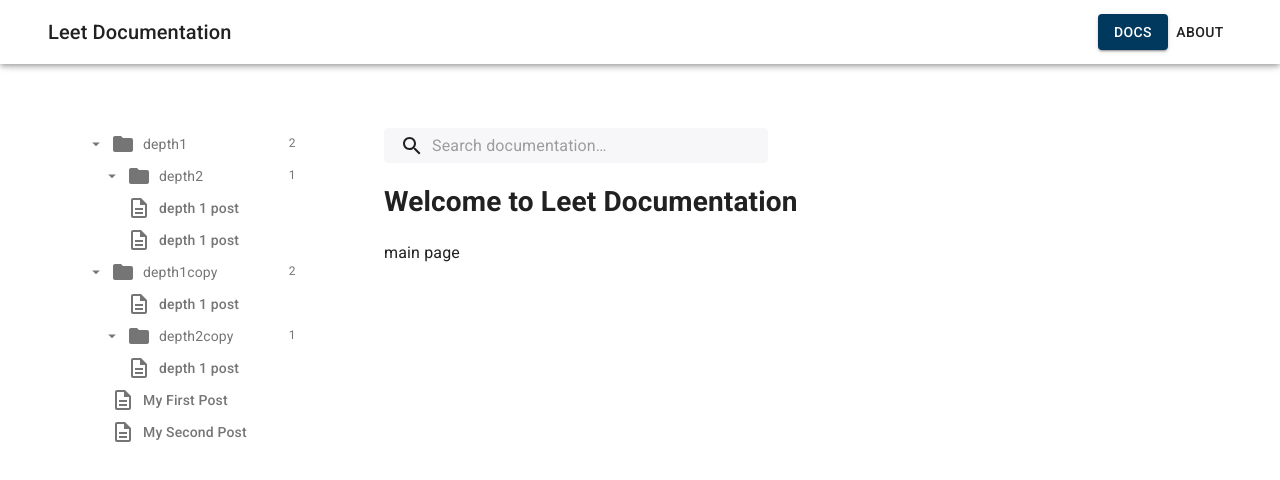
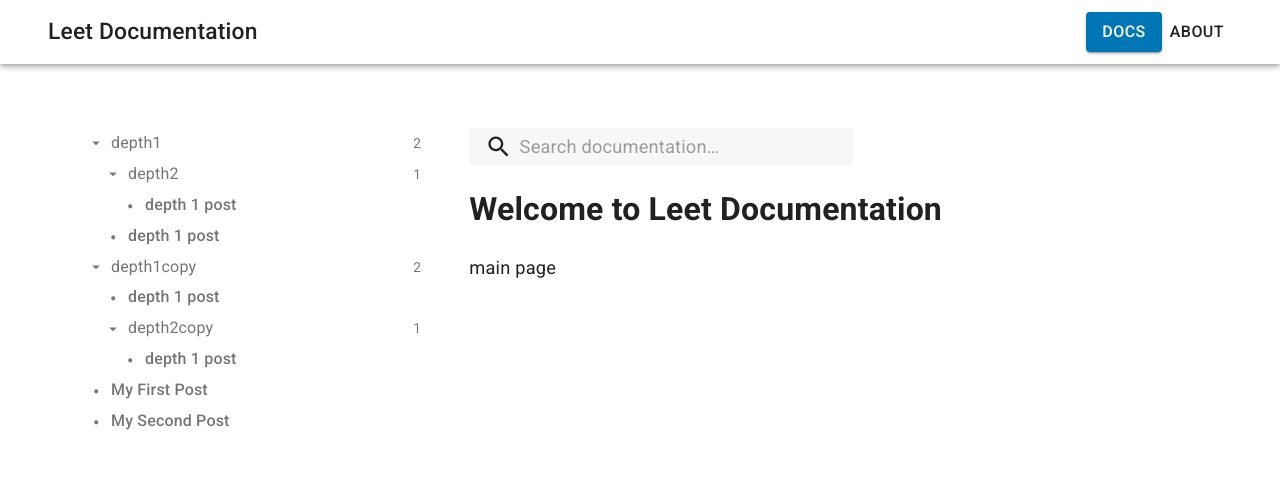
Before and after one commit to pkuzmickas/next-docs-template, a Next.js app: page / in a window 1280 px wide. Shown: the top 480 px of the page. Built offline with nearby package versions, Linux system fonts and the light colour scheme.

Commit message:
Styling/theming changes

```diff
--- a/components/Content.js
+++ b/components/Content.js
@@ -19,16 +19,16 @@ export default function Content({ docData, pageTitle, text, curDoc }) {
         <main className={classes.content}>
             <Toolbar />
             <Container maxWidth="lg">
-                <Grid container spacing={10}>
-                    <Grid item xs={3}>
+                <Grid container spacing={5}>
+                    <Grid item xs={4}>
                         <SideNav docData={docData} curDoc={curDoc} />
                     </Grid>
-                    <Grid item xs={9}>
+                    <Grid item xs={8}>
                         <Grid container>
-                            <Grid item xs={12}>
+                            <Grid item>
                                 <SearchBar />
                             </Grid>
-                            <Grid item xs={12}>
+                            <Grid item>
                                 <h1>{pageTitle}</h1>
                                 <Typography>
                                     {text}
--- a/components/NestedList.js
+++ b/components/NestedList.js
@@ -10,19 +10,20 @@ import ArrowRightIcon from '@material-ui/icons/ArrowRight';
 import Label from '@material-ui/icons/Label';
 import FolderIcon from '@material-ui/icons/Folder';
 import { Link } from '@material-ui/core';
+import LensIcon from '@material-ui/icons/Lens';
 const useStyles = makeStyles((theme) => ({
 
-    color: theme.palette.text.secondary,
-    '&:hover > $content': {
-        backgroundColor: theme.palette.action.hover,
-    },
-    '&:focus > $content, &$selected > $content': {
-        backgroundColor: `var(--tree-view-bg-color, ${theme.palette.grey[400]})`,
-        color: 'var(--tree-view-color)',
-    },
-    '&:focus > $content $label, &:hover > $content $label, &$selected > $content $label': {
-        backgroundColor: 'transparent',
-    },
+    // color: theme.palette.text.secondary,
+    // '&:hover > $content': {
+    //     backgroundColor: theme.palette.action.hover,
+    // },
+    // '&:focus > $content, &$selected > $content': {
+    //     backgroundColor: `var(--tree-view-bg-color, ${theme.palette.grey[400]})`,
+    //     color: 'var(--tree-view-color)',
+    // },
+    // '&:focus > $content $label, &:hover > $content $label, &$selected > $content $label': {
+    //     backgroundColor: 'transparent',
+    // },
 }));
 
 function dfs(curStr, docTree, docFileData, level) {
@@ -38,7 +39,6 @@ function dfs(curStr, docTree, docFileData, level) {
         if(!labelText) {
             labelText = curStr;
         }
-        console.log("labelText:", labelText);
         return (
             <Link href={`/docs/${noExt}`}>
                     <StyledTreeItem
@@ -46,9 +46,9 @@ function dfs(curStr, docTree, docFileData, level) {
                         nodeId={noExt}
                         spacing={level+2}
                         labelText={labelText}
-                        labelIcon={DescriptionOutlinedIcon}
-                        color="#fff"
-                        bgColor="#00395D"
+                        bullet
+                        color="#0076B6"
+                        bgColor="#fff"
                     />
             </Link>
         );
@@ -59,10 +59,9 @@ function dfs(curStr, docTree, docFileData, level) {
                 nodeId={noExt}
                 spacing={level+2}
                 labelText={curStr}
-                labelIcon={FolderIcon}
                 labelInfo={docList.length + ""}
-                color="#fff"
-                bgColor="#00395D"
+                color="#0076B6"
+                bgColor="#fff"
             >
                 {docList.map(doc => dfs(doc, docTree, docFileData, level+1))}
             </StyledTreeItem>
@@ -87,7 +86,7 @@ export default function NestedList({ docFileData, docTree, curDoc }) {
                 defaultExpanded={Object.keys(docTree)}
                 defaultCollapseIcon={<ArrowDropDownIcon />}
                 defaultExpandIcon={<ArrowRightIcon />}
-                defaultEndIcon={<div style={{ width: 24 }} />}
+                // defaultEndIcon={<div style={{ width: 24 }} />}
             >
                 {buildComponents(docTree, classes, docFileData)}
             </TreeView>
--- a/components/StyledTreeItem.js
+++ b/components/StyledTreeItem.js
@@ -3,8 +3,6 @@ import PropTypes from 'prop-types';
 import { makeStyles } from '@material-ui/core/styles';
 import TreeItem from '@material-ui/lab/TreeItem';
 import Typography from '@material-ui/core/Typography';
-
-let spacing = 0;
 
 const useTreeItemStyles = makeStyles((theme) => ({
   root: {
@@ -30,17 +28,13 @@ const useTreeItemStyles = makeStyles((theme) => ({
       fontWeight: theme.typography.fontWeightRegular,
     },
   },
-  group: {
-    marginLeft: 0,
-    '& $content': {
-      paddingLeft: theme.spacing(spacing),
-    },
-  },
   expanded: {},
   selected: {},
   label: {
     fontWeight: 'inherit',
     color: 'inherit',
+
+
   },
   labelRoot: {
     display: 'flex',
@@ -53,24 +47,30 @@ const useTreeItemStyles = makeStyles((theme) => ({
   labelText: {
     fontWeight: 'inherit',
     flexGrow: 1,
+    fontSize: "16px",
   },
+  bullet: {
+    position: "absolute",
+    left: "-14px",
+    top: "3px"
+  }
 }));
 
 
 export function StyledTreeItem(props) {
-  console.log("labelText StyledTreeItem:",props.labelText)
-  if(props.spacing) {
-    console.log("spacing received:", props.spacing)
-    spacing = props.spacing;
+  const classes = useTreeItemStyles();
+  const { labelText, labelInfo, color, bgColor, ...other } = props;
+  let bullet;
+  if(props.bullet) {
+    bullet = <div className={classes.bullet}>•</div>;
+  } else {
+    bullet = <></>
   }
-  const classes = useTreeItemStyles();
-  const { labelText, labelIcon: LabelIcon, labelInfo, color, bgColor, ...other } = props;
-
   return (
     <TreeItem
       label={
         <div className={classes.labelRoot}>
-          <LabelIcon color="inherit" className={classes.labelIcon} />
+          {bullet}
           <Typography variant="body2" className={classes.labelText}>
             {labelText}
           </Typography>
@@ -88,7 +88,6 @@ export function StyledTreeItem(props) {
         content: classes.content,
         expanded: classes.expanded,
         selected: classes.selected,
-        group: classes.group,
         label: classes.label,
       }}
       {...other}
@@ -99,7 +98,6 @@ export function StyledTreeItem(props) {
 StyledTreeItem.propTypes = {
   bgColor: PropTypes.string,
   color: PropTypes.string,
-  labelIcon: PropTypes.elementType.isRequired,
   labelInfo: PropTypes.string,
   labelText: PropTypes.string.isRequired,
 };
--- a/components/theme.js
+++ b/components/theme.js
@@ -7,7 +7,7 @@ const theme = createMuiTheme({
       main: '#FFF',
     },
     secondary: {
-      main: '#00395D',
+      main: '#0076B6',
     },
     error: {
       main: red.A400,
@@ -16,11 +16,12 @@ const theme = createMuiTheme({
       default: '#FFF',
     },
   },
-  // typography: {
-  //   fontFamily: [
-  //     'Expert Sans Light',
-  //     'Roboto',
-  //   ].join(','),
-  // }
+  typography: {
+    // fontFamily: [
+    //   'Expert Sans Light',
+    //   'Roboto',
+    // ].join(','),
+    fontSize:16
+  }
 });
 export default theme;
```
